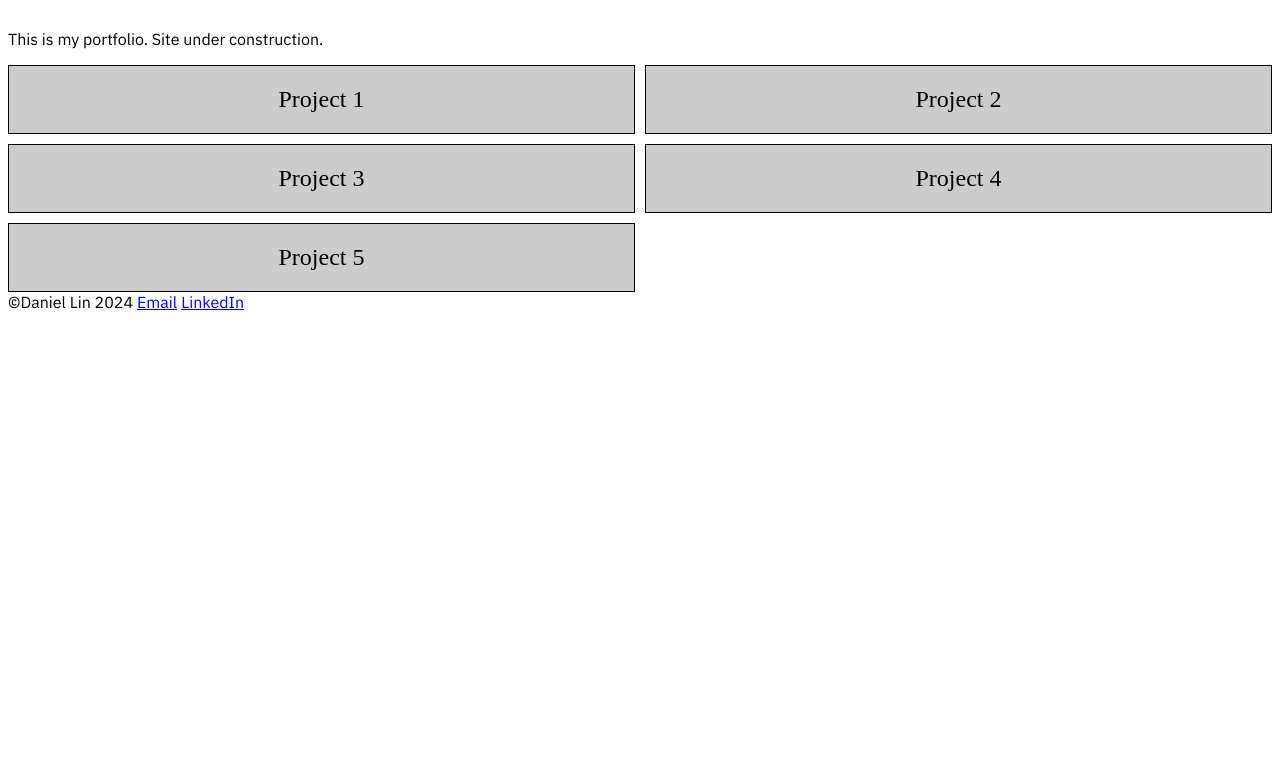
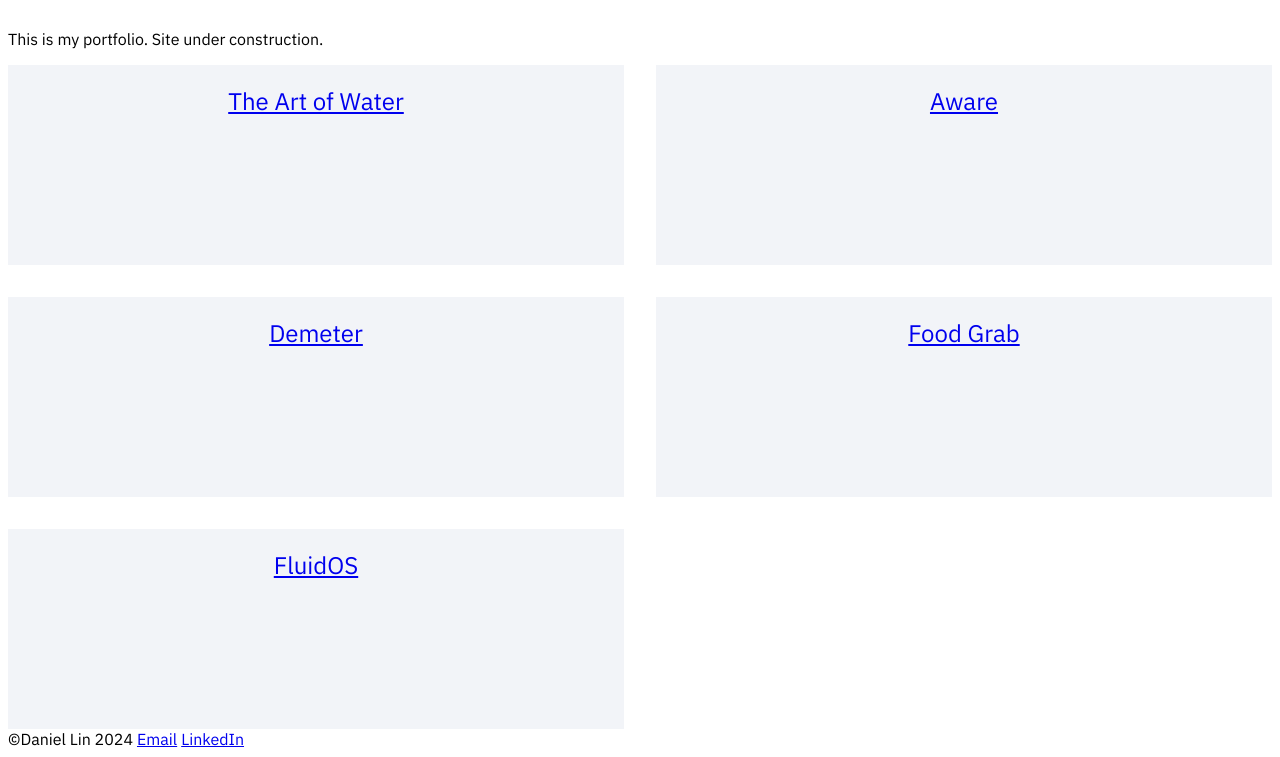
Before and after one commit to lin-daniel/portfolio-depreciated, a plain HTML site: page index.html in a window 1280 px wide. Shown: the part 97-854 px from the top of the page. Before the commit the page ends 800 px from the top, so only its background shows below. Drawn offline with Linux system fonts and the light colour scheme.

Commit message:
Improved styling to grid

```diff
--- a/index.html
+++ b/index.html
@@ -18,11 +18,11 @@
     <p>This is my portfolio. Site under construction.</p>
 
     <div class="grid-container">
-      <div class="grid-item">Project 1</div>
-      <div class="grid-item">Project 2</div>
-      <div class="grid-item">Project 3</div>
-      <div class="grid-item">Project 4</div>
-      <div class="grid-item">Project 5</div>
+      <a href="https://www.theartofwater.global/"><div class="grid-item">The Art of Water</div></a>
+      <a href="https://aware-synergy.web.app/"><div class="grid-item">Aware</div></a>
+      <a href="https://demeter-uw.web.app/"><div class="grid-item">Demeter</div></a>
+      <a href="https://sites.google.com/view/foodgrab/home?read_current=1"><div class="grid-item">Food Grab</div></a>
+      <a href="#"><div class="grid-item">FluidOS</div></a>
     </div>
 
     <footer>
--- a/styles/style.css
+++ b/styles/style.css
@@ -8,7 +8,7 @@ h1 {
     font-weight: 300;
 }
 
-p {
+p, a {
     font-size: 1em;
     font-family: "IBM Plex Sans", sans-serif;
     font-weight: 400;
@@ -16,16 +16,29 @@ p {
 
 .grid-container {
     display: grid;
-    grid-template-columns: 1fr 1fr;
-    gap: 10px;
+    grid-template-columns: 1fr;
+    gap: 32px;
+}
+
+@media (min-width: 600px) {
+    .grid-container {
+        display: grid;
+        grid-template-columns: 1fr 1fr;
+        gap: 32px;
+    }
 }
 
 .grid-item {
-    background-color: #ccc;
+    height: 200px;
+    background-color: #f2f4f8;
     padding: 20px;
     text-align: center;
     font-size: 24px;
-    border: 0.5px solid;
+}
+
+.grid-item:hover {
+    background-color: #dde1e6;
+    transition: 70ms;
 }
 
 footer p {
```
